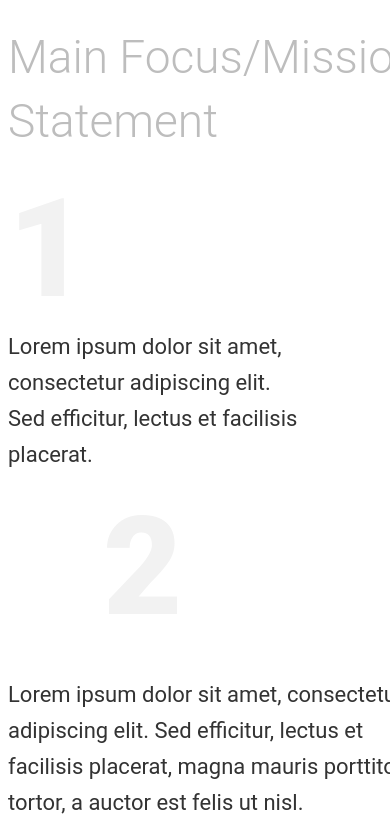
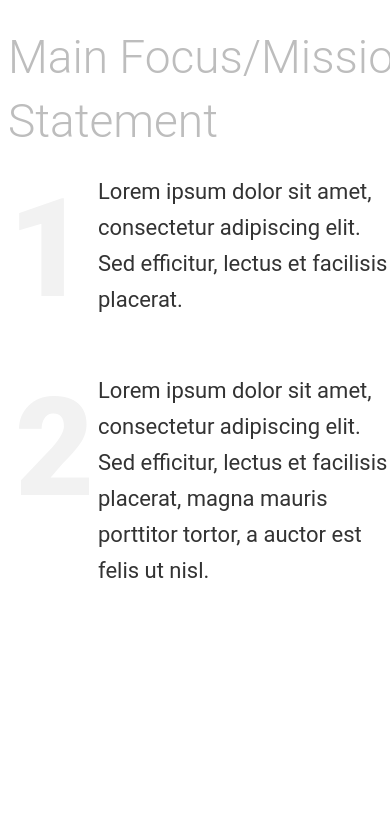
Before and after one commit to HiteshHonmane/Project-Torus, a plain HTML site: page index.html in a window 390 px wide. Shown: the part 1521-2342 px from the top of the page. After the commit the page ends 2223 px from the top, so only its background shows below. Drawn offline with Linux system fonts and the light colour scheme.

Commit message:
about page responsive fixed

```diff
--- a/index.html
+++ b/index.html
@@ -112,8 +112,9 @@
                     Main Focus/Mission Statement
                     <div class="focusbox">
                         <div class="focusstatements">
-                            <span class="num1">1</span>
+
                             <div class="focusinfo">
+                                <span class="num1">1</span>
                                 <p class="focus1">Lorem ipsum dolor sit amet, consectetur adipiscing elit. Sed
                                     efficitur, lectus et facilisis placerat.</p>
 
--- a/style.css
+++ b/style.css
@@ -789,4 +789,47 @@ li {
         margin-top: 50px;
 
     }
+
+    .num2 {
+
+            margin-top: -165px;
+            font-size: 137px;
+            position: relative;
+            left: -88px;
+            margin-right: 23px;
+
+    }
+
+    .focus1 {
+        color: var(--Gray-1, #333);
+        font-family: Roboto;
+        font-size: 22px;
+        font-style: normal;
+        font-weight: 400;
+        line-height: 36px;
+        width: 300px;
+        position: relative;
+        top: -185px;
+        height: 144px;
+        left: 90px;
+    }
+
+    .focus2 {
+        color: var(--Gray-1, #333);
+        font-family: Roboto;
+        font-size: 22px;
+        font-style: normal;
+        font-weight: 400;
+        line-height: 36px;
+        width: 300px;
+        position: relative;
+        top: -185px;
+        height: 144px;
+        left: 90px;
+    }
+
+
+
+
+
 }
```
